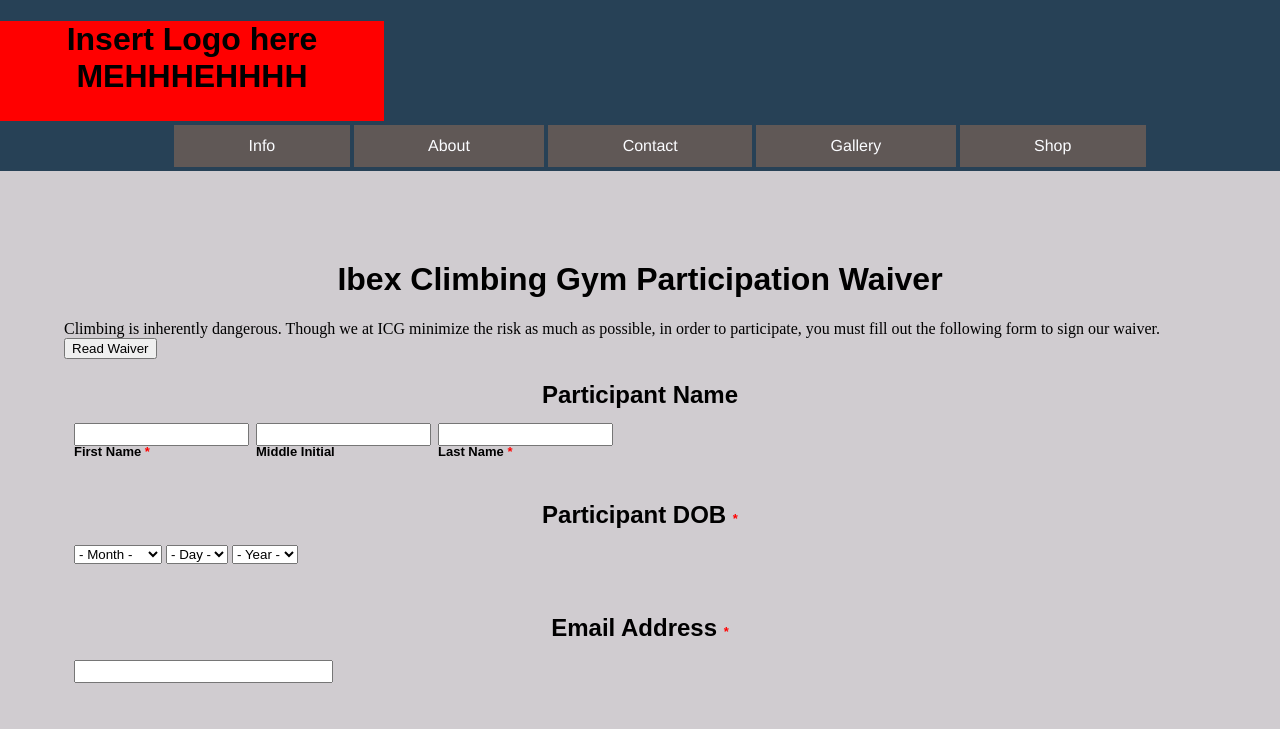
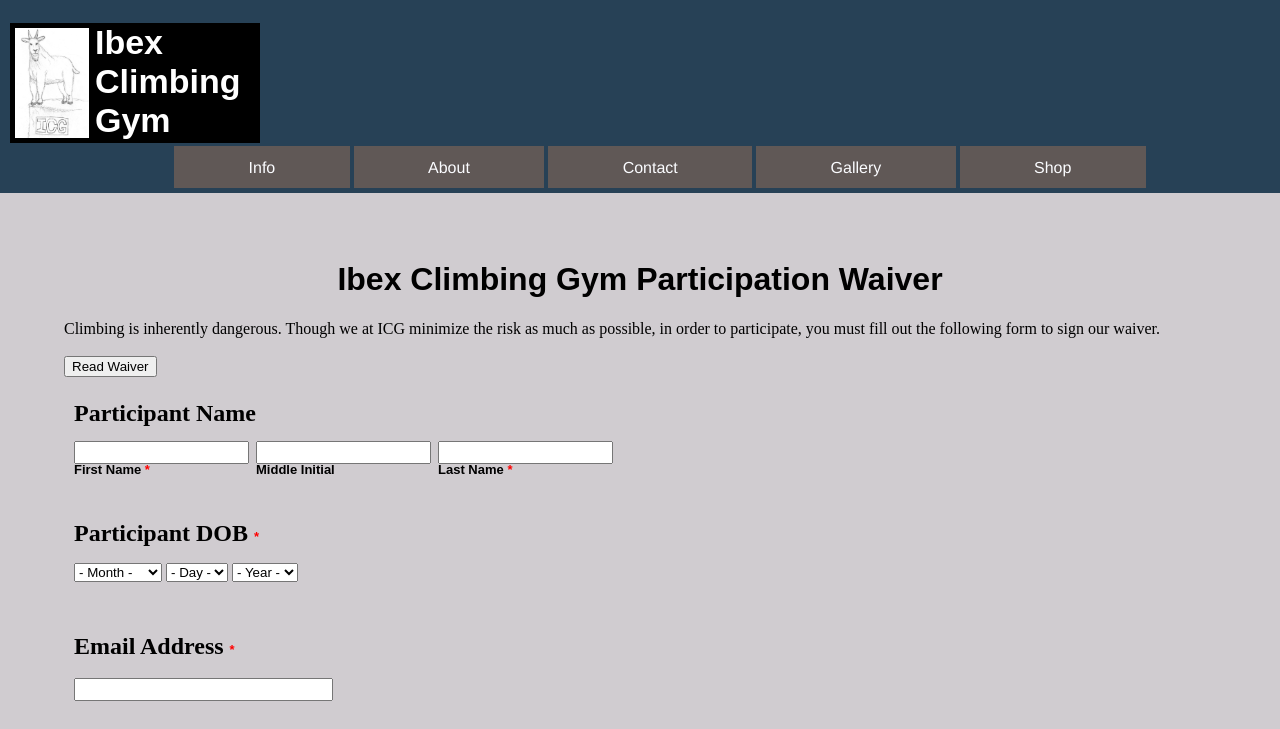
Before and after one commit to zskendall/CSC105_Goat-Gym, a plain HTML site: page onlineWaiver.html in a window 1280 px wide. Shown: the top 729 px of the page. Drawn offline with Linux system fonts and the light colour scheme.

Commit message:
Fixed logo and everything else

```diff
--- a/onlineWaiver.html
+++ b/onlineWaiver.html
@@ -8,8 +8,10 @@
 
     <body>
         <div id = 'head'>
-            <div style="width:30%; background-color:red; height:100px; text-align:center"><h1>Insert Logo here<br>MEHHHEHHHH</h1></div>
-<!--            <a href = "index.html"><img src = "../images/farm_friends.gif" /></a>-->
+            <div id ="logo">
+                <img src="icglogo2.jpg">
+                <h1>Ibex<br />Climbing<br /> Gym</h1>
+            </div>
             <div id = 'nav'>
                 <ul>
                     <a href = "info.html"><li>Info</li></a>
@@ -23,9 +25,10 @@
 
         <div id = 'big'>
             <h1 style="text-align:center">Ibex Climbing Gym Participation Waiver</h1>
-            Climbing is inherently dangerous. Though we at ICG minimize the risk as much as possible, in order to participate, you must fill out the following form to sign our waiver.<br>
+            Climbing is inherently dangerous. Though we at ICG minimize the risk as much as possible, in order to participate, you must fill out the following form to sign our waiver.<br><br>
             <button value="Read Waiver" onclick="waiver.html">Read Waiver</button>
-                <form>
+
+                <form id = 'waiver'>
                     <!-- Participant Name -->
                     <div class = 'section'>
                         <h2>Participant Name</h2>
--- a/style.css
+++ b/style.css
@@ -74,6 +74,10 @@ form {
 
 #contact { display: table; }
 
+#waiver { display: block; }
+
+#waiver h2 { text-align: left; font-family: serif; }
+
 form input, textarea {
     margin-top: 2px;
     font-family: Helvetica;
```
Also changed, not shown: index.html (+4 -2 lines), services.html (+4 -2 lines).
